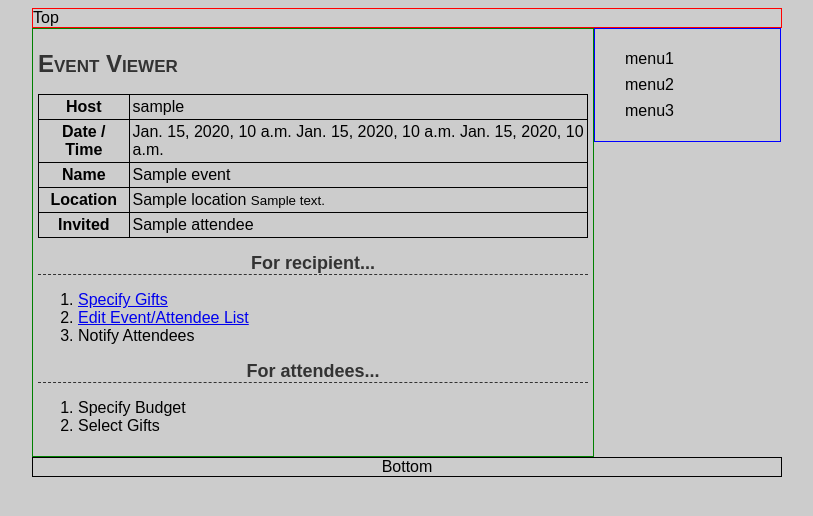
After one commit to memoia/lfo-giftreg, a Django app: template templates/gr/event_view.html in a window 1280 px wide. The commit adds this page. Shown: the top 516 px of the page, without its empty margins (233-1046 px from the left). Run offline with Django 3.2, Linux system fonts and the light colour scheme; the template is opened without the code that fills it: most values are stand-ins (such as "Sample title", 1, 10 or a date in 2020).

Commit message:
Improved continuity

```diff
--- a/gr/urls.py
+++ b/gr/urls.py
@@ -10,6 +10,7 @@ urlpatterns = patterns('gr.views',
     (r'^event/add/$', 'event_edit'),
     (r'^event/edit/(?P<event_id>\d+)/$', 'event_edit'),
     (r'^event/edit/(?P<event_id>\d+)/(?P<remove_flag>del)/$', 'event_edit'),
+    (r'^event/view/(?P<event_id>\d+)/$', 'event_view'),
 
     (r'^wishlist/$', 'wishlist_index'),
     (r'^wishlist/(?P<user_id>\d+)/$', 'wishlist_list'),
--- a/templates/gr/event_list.html
+++ b/templates/gr/event_list.html
@@ -20,7 +20,10 @@
   {% for e in events %}
   <tr>
     <td><a href="edit/{{ e.id }}/del">X</a></td>
-    <td><a href="edit/{{ e.id }}">{{ e.name }}</a></td>
+    <td>
+      <a href="view/{{ e.id }}">{{ e.name }}</a>
+      (<a href="edit/{{e.id}}">Edit</a>)
+    </td>
     <td>{{ e.recipient }}</td>
     <td>{{ e.date }}</td>
     <td>{{ e.time_start }} - {{ e.time_end }}</td>
--- /dev/null
+++ b/templates/gr/event_view.html
@@ -0,0 +1,52 @@
+{% extends "gr/main.html" %}
+
+{% block title %}Gift Registry: Event Viewer{% endblock %}
+{% block head %}
+{% endblock %}
+
+{% block content %}
+<h1>Event Viewer</h1>
+
+<table class="simple">
+  <tr>
+    <th>Host</th>
+    <td>{{ event.recipient.username }}</td>
+  </tr>
+  <tr>
+    <th>Date / Time</th>
+    <td>{{ event.date }} {{ event.time_start }} {{ event.time_end }}</td>
+  </tr>
+  <tr>
+    <th>Name</th>
+    <td>{{ event.name }}</td>
+  </tr>
+  <tr>
+    <th>Location</th>
+    <td>{{ event.location }} <small>{{ event.details }}</small></td>
+  </tr>
+  <tr>
+    <th>Invited</th>
+    <td>{{ event.attendees.all|join:", " }}</td>
+  </tr>
+</table>
+
+
+<div>
+<h2>For recipient...</h2>
+<ol>
+  <li><a href="{% url gr.views.wishlist_list event.recipient.id %}">Specify Gifts</a></li>
+  <li><a href="{% url gr.views.event_edit event.id %}">Edit Event/Attendee List</a></li>
+  <li>Notify Attendees</li>
+</ol>
+</div>
+
+
+<div>
+<h2>For attendees...</h2>
+<ol>
+  <li>Specify Budget</li>
+  <li>Select Gifts</li>
+</ol>
+</div>
+
+{% endblock %}
```
Also changed, not shown: gr/views.py (+27 -20 lines), private/giftreg.db.
